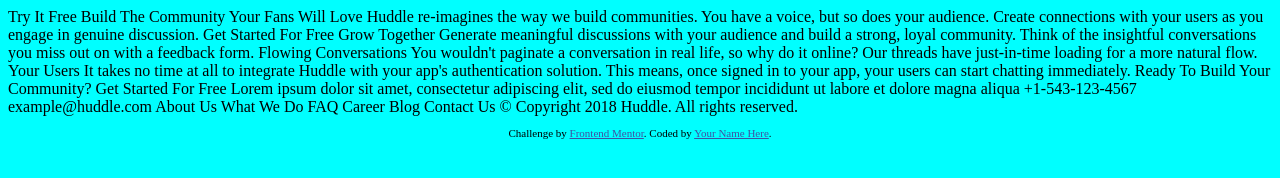
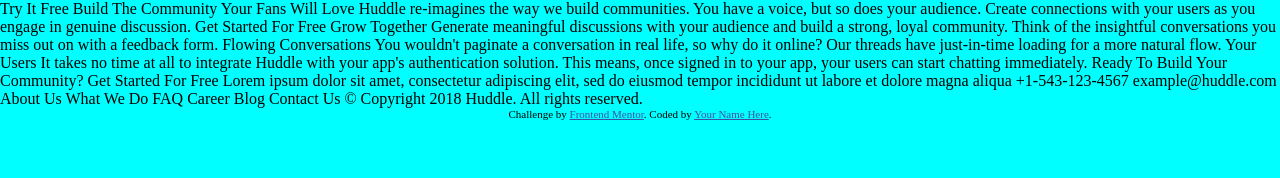
Before and after one commit to larry6033/huddle, a plain HTML site: page index.html in a window 1280 px wide. Drawn offline with Linux system fonts and the light colour scheme.

Commit message:
deleted huddle file and modified the sass

```diff
--- a/sass/style.scss
+++ b/sass/style.scss
@@ -1,3 +1,5 @@
-@use "../utilities/base";
+@use "./utilities/base";
 
-@use "./sections/huddle";
+body {
+  background-color: aqua;
+}
--- a/sass/utilities/_base.scss
+++ b/sass/utilities/_base.scss
@@ -0,0 +1,5 @@
+*{
+    margin:0;
+    padding:0;
+    box-sizing: border-box;
+}
```
Also changed, not shown: css/huddle.css (deleted), css/style.css, sass/sections/huddle.scss (deleted).
